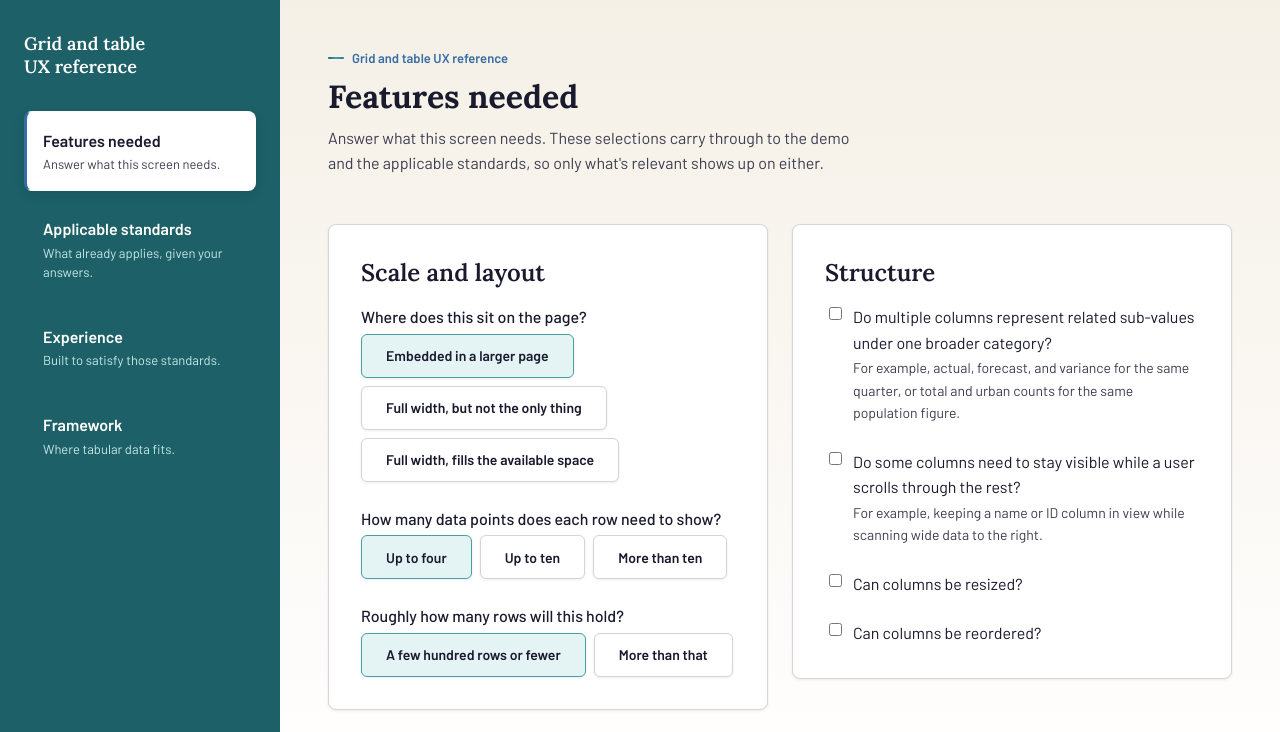
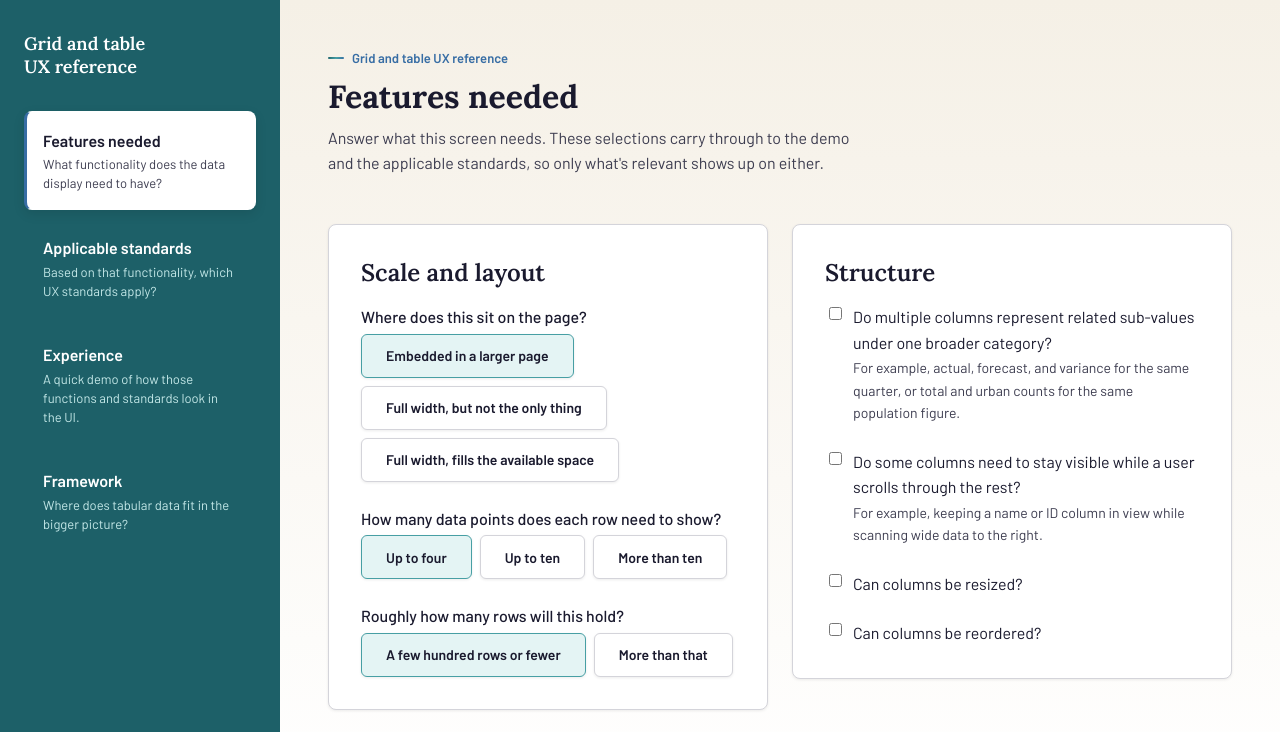
Before and after one commit to puneetsyaloutlook/grabledesigner, a React (Vite) app: page / in a window 1280 px wide. Shown: the top 732 px of the page. Built offline with nearby package versions, Linux system fonts and the light colour scheme.

Commit message:
Add files via upload

```diff
--- a/src/components/Layout.jsx
+++ b/src/components/Layout.jsx
@@ -1,10 +1,10 @@
 import { NavLink, Outlet, useSearchParams } from 'react-router-dom';
 
 const NAV_ITEMS = [
-  { to: '/', label: 'Features needed', detail: 'Answer what this screen needs.', end: true },
-  { to: '/standards', label: 'Applicable standards', detail: 'What already applies, given your answers.' },
-  { to: '/experience', label: 'Experience', detail: 'Built to satisfy those standards.' },
-  { to: '/framework', label: 'Framework', detail: 'Where tabular data fits.' },
+  { to: '/', label: 'Features needed', detail: 'What functionality does the data display need to have?', end: true },
+  { to: '/standards', label: 'Applicable standards', detail: 'Based on that functionality, which UX standards apply?' },
+  { to: '/experience', label: 'Experience', detail: 'A quick demo of how those functions and standards look in the UI.' },
+  { to: '/framework', label: 'Framework', detail: 'Where does tabular data fit in the bigger picture?' },
 ];
 
 export default function Layout() {
```
